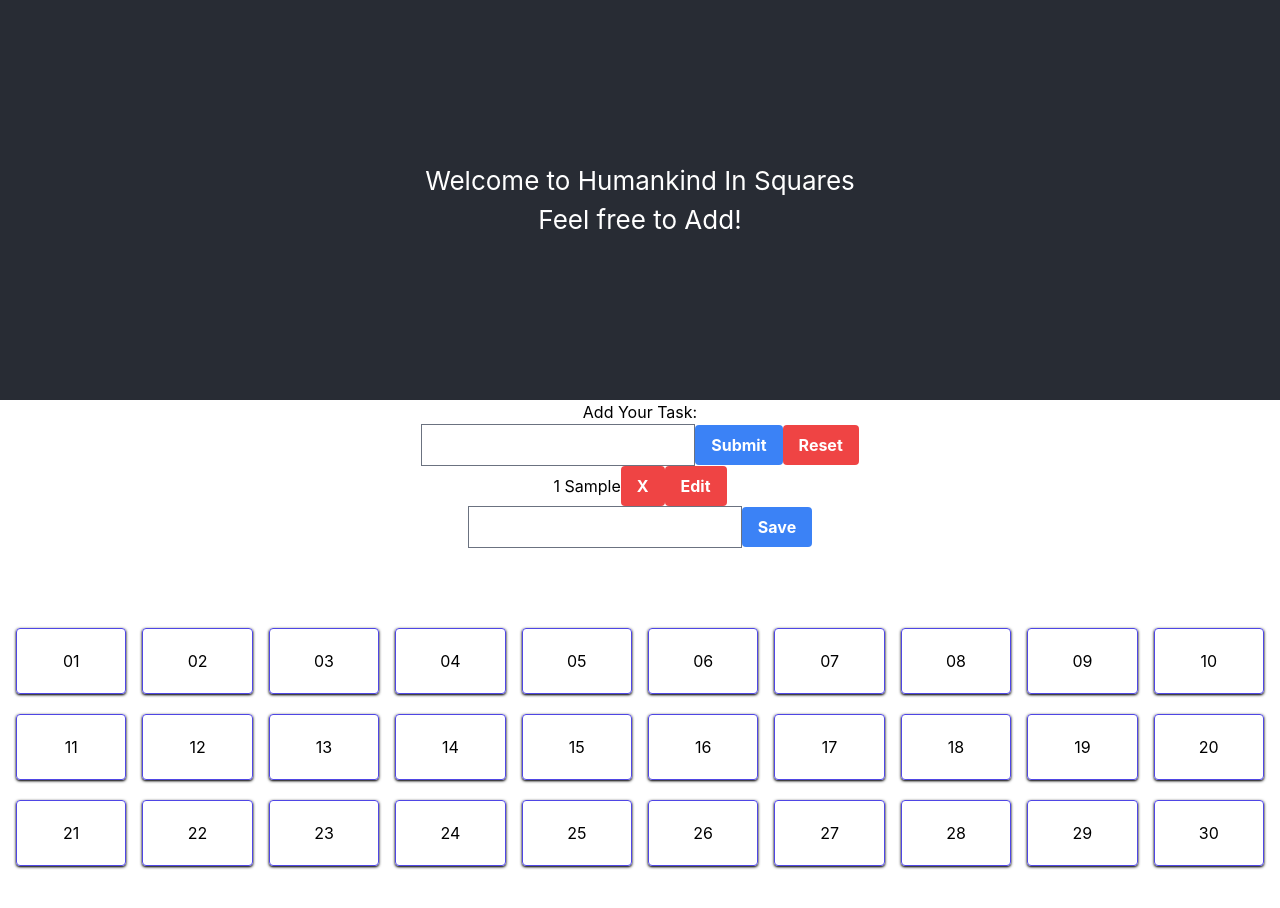
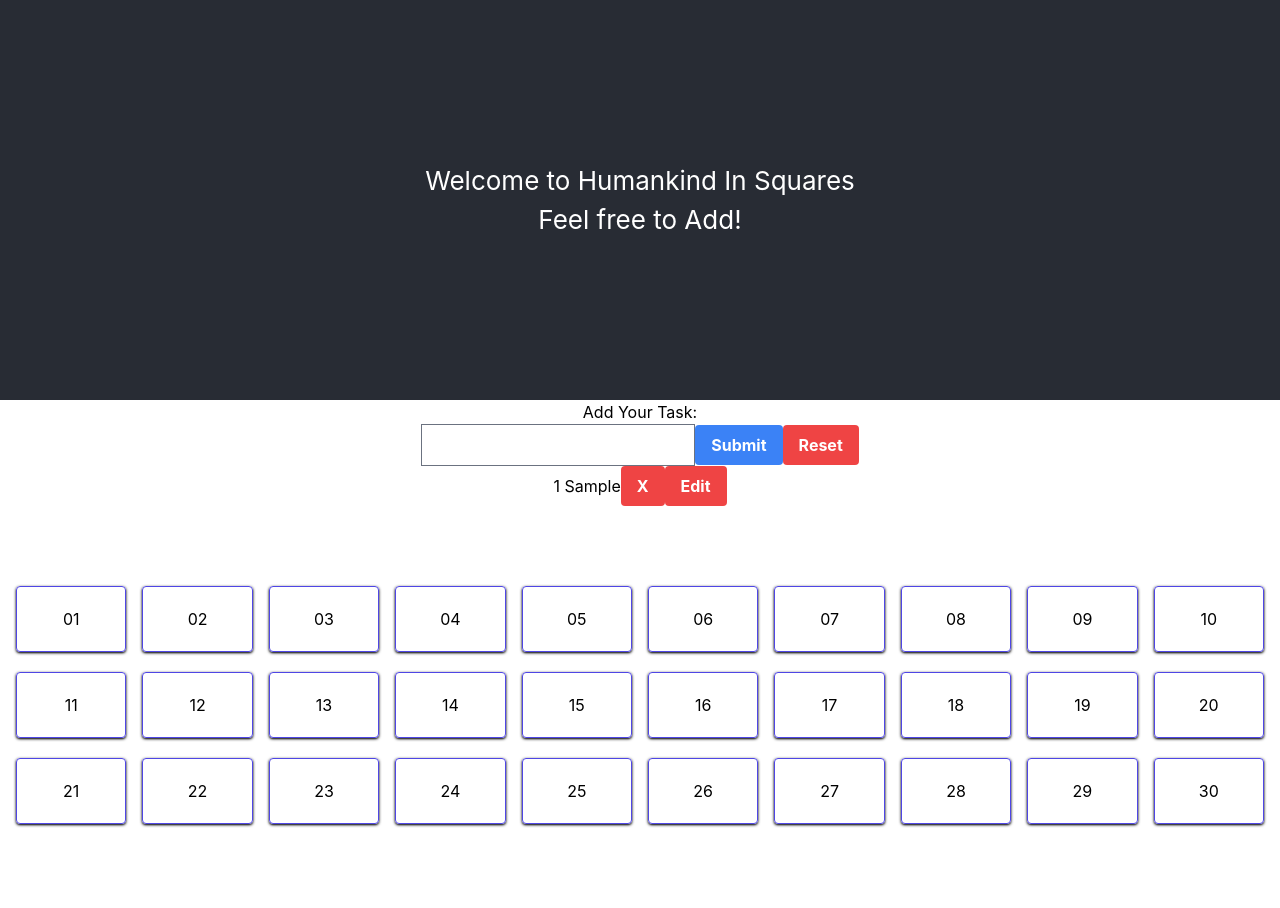
Before and after one commit to rperez2021/humankind_in_squares, a React (Create React App) app in the folder client/: page / in a window 1280 px wide. Both pictures are taken after typing "Sample" into the empty fields and a click on the input 738 px from the left and 445 px from the top of the page. Shown: the top 908 px of the page. Built offline with nearby package versions, Linux system fonts and the light colour scheme.

Commit message:
Completed Adding the TaskEdit Functionality

```diff
--- a/client/src/App.js
+++ b/client/src/App.js
@@ -37,20 +37,27 @@ class App extends Component {
       }),
     });
   };
-  editItem = (e) => {
-    this.setState({
-      tasks: this.state.tasks.map(function(task) {
-        task.id === e;
-        return task.taskName;
-      },
-      ),
-    });
-  };
   showEdit = (e) => {
     this.setState((state) => {
       const tasks = state.tasks.map((task) => {
         if (task.id === e) {
           task.edit = true;
+          return task;
+        }
+        return task;
+      });
+      return {
+        tasks,
+      };
+    });
+  };
+  editItem = (e) => {
+    console.log(e);
+    this.setState((state) => {
+      const tasks = state.tasks.map((task) => {
+        if (task.id === e.id) {
+          task.taskName = e.value;
+          task.edit = false;
           return task;
         }
         return task;
--- a/client/src/components/Generator.js
+++ b/client/src/components/Generator.js
@@ -11,35 +11,19 @@ class Generator extends Component {
     this.props.onDelete(e);
   }
   handleEdit(e) {
-    console.log(e);
-    this.props.onEdit(e);
+    e.preventDefault();
+    console.log(e.target[0]);
+    this.props.onEdit(e.target[0]);
   }
   handleShowEdit(e) {
     this.props.onShowEdit(e);
-  }
-  renderEdit() {
-    if (this.props.tasks.edit === false) {
-      return null;
-    } else {
-      return (
-        <div>
-          <input type="text" placeholder={task.taskName} />
-          <button
-            uuid={task.id}
-            onClick={this.handleEdit.bind(this, task.id)}
-            className='bg-blue-500 hover:bg-blue-700 text-white
-              font-bold py-2 px-4 rounded'>Save
-          </button>
-        </div>
-      );
-    }
   }
   render() {
     return (
       <div>
         <p>{this.props.tasks.map((task, index) => {
           return (
-            <li className='list-none' id={task.id} key={task.id}>
+            <li className='list-none' key={task.id}>
               {index + 1} {task.taskName}
               <button
                 uuid={task.id}
@@ -51,7 +35,17 @@ class Generator extends Component {
                 onClick={this.handleShowEdit.bind(this, task.id)}
                 className='bg-red-500 hover:bg-red-700 text-white
                 font-bold py-2 px-4 rounded'>Edit</button>
-              {this.renderEdit()}
+              {task.edit === true &&
+                <form onSubmit={this.handleEdit}>
+                  <input id={task.id} type="text"
+                    placeholder={task.taskName} />
+                  <input
+                    type='submit'
+                    uuid={task.id}
+                    className='bg-blue-500 hover:bg-blue-700 text-white
+                          font-bold py-2 px-4 rounded' />
+                </form>
+              }
             </li>
           );
         })}
```
